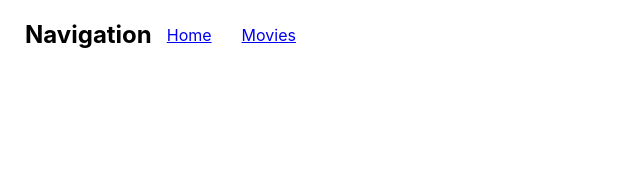
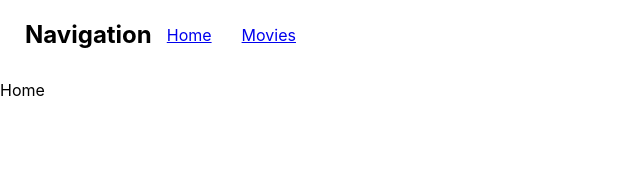
Before and after one commit to stanislav-kintoriak/goit-react-hw-05-movies, a React (Create React App) app: page / in a window 1280 px wide. Shown: the top 170 px of the page, without its empty margins (0-640 px from the left). Built offline with nearby package versions, Linux system fonts and the light colour scheme.

Commit message:
Commit 5
1) Got a key for  themoviedb.org API;
2) Added Home.js to the folder pages;

```diff
--- /dev/null
+++ b/src/api/api.js
@@ -0,0 +1 @@
+API_KEY = '592c5fa13d6af61a1d8c8304650d9e60'
--- a/src/components/App.jsx
+++ b/src/components/App.jsx
@@ -1,10 +1,13 @@
 import { Route, Routes } from 'react-router-dom';
 import Layout from './Layout/Layout';
+import HomePage from './pages/Home';
 
-export const App = () => {
+const App = () => {
   return (
     <Routes>
-      <Route path="/" element={<Layout />} />
+      <Route path="/" element={<Layout />}>
+        <Route index element={<HomePage />} />
+      </Route>
     </Routes>
   );
 };
--- a/src/components/pages/Home.js
+++ b/src/components/pages/Home.js
@@ -0,0 +1,15 @@
+import { useEffect } from 'react';
+
+const HomePage = () => {
+  // useEffect(
+
+  // )
+
+  return (
+    <>
+      <div>Home</div>
+    </>
+  );
+};
+
+export default HomePage;
--- a/src/index.js
+++ b/src/index.js
@@ -1,6 +1,6 @@
 import React from 'react';
 import ReactDOM from 'react-dom/client';
-import { App } from 'components/App';
+import  App  from 'components/App';
 import './index.css';
 import { BrowserRouter } from "react-router-dom";
 
```
Also changed, not shown: src/components/Layout/Layout.jsx (renamed from src/components/Layout/Layout.js).
